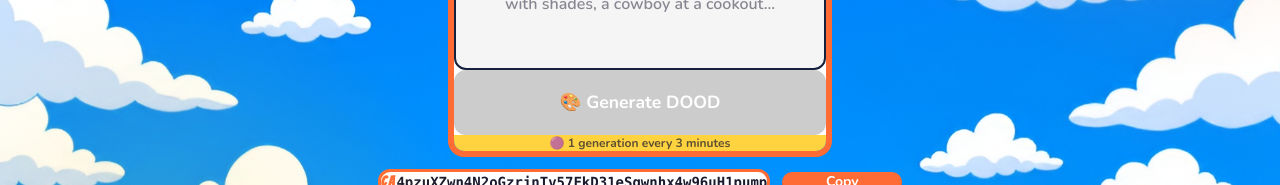
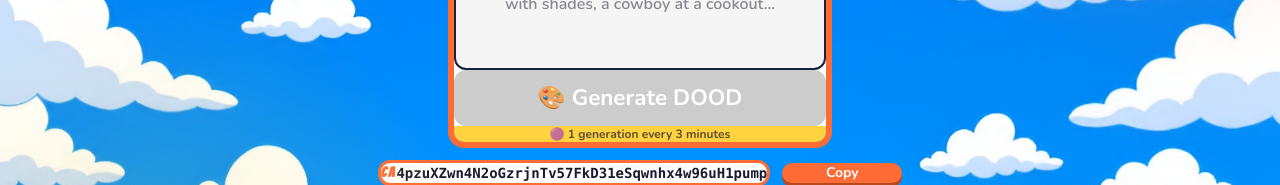
Before and after one commit to pasekaalex/dood-next, a Next.js app: page / in a window 1280 px wide. Shown: the part 318-503 px from the top of the page. Built offline with nearby package versions, Linux system fonts and the light colour scheme; no server answers.

Commit message:
generate button 15% smaller, text 25% larger

```diff
--- a/app/components/PFPSection.tsx
+++ b/app/components/PFPSection.tsx
@@ -95,12 +95,12 @@ export default function PFPSection() {
               <button
                 onClick={handleGenerate}
                 disabled={!canGenerate}
-                className="flex-1 py-3 rounded-xl font-bold text-sm cursor-pointer transition-all"
+                className="flex-1 py-2 rounded-xl font-bold text-sm cursor-pointer transition-all"
                 style={{
                   background: canGenerate ? 'var(--primary)' : '#ccc',
                   color: 'white',
-                  fontSize: '1.1rem',
-                  padding: '20px 24px',
+                  fontSize: '1.4rem',
+                  padding: '12px 20px',
                   boxShadow: canGenerate ? '0 5px 0 #b84a1e' : 'none',
                   opacity: state === 'loading' ? 0.7 : 1,
                 }}>
```
